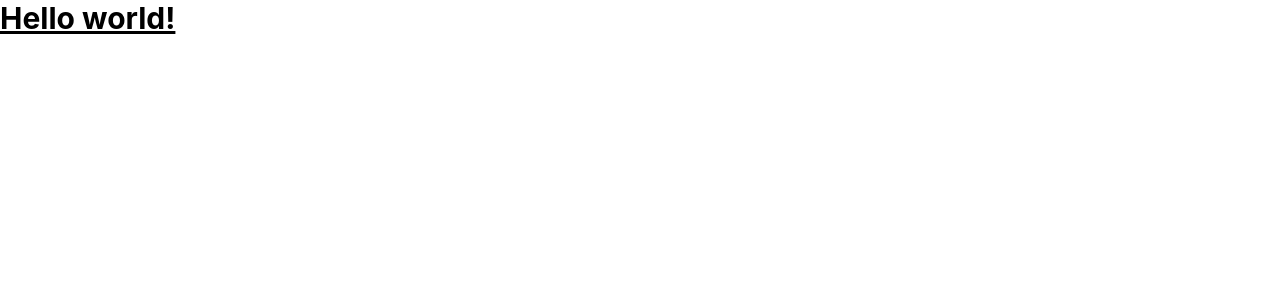
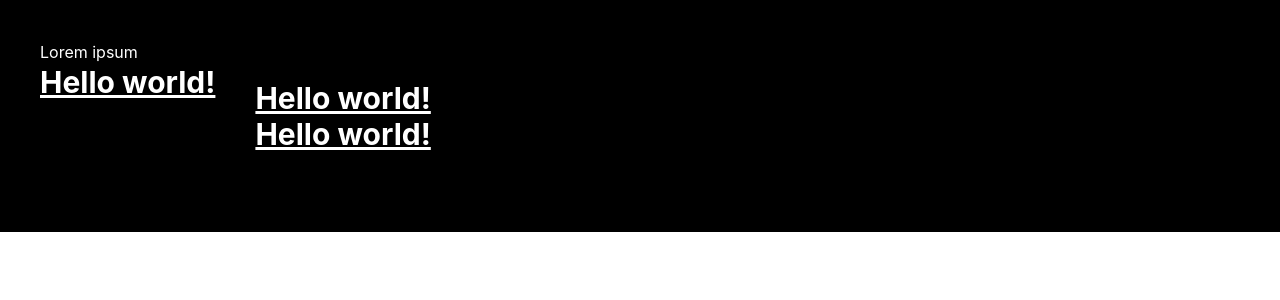
Before and after one commit to benyounesbd/DesignRooms, a React (Vite) app: page / in a window 1280 px wide. Shown: the top 300 px of the page. Built offline with nearby package versions, Linux system fonts and the light colour scheme.

Commit message:
added new components

```diff
--- a/src/App.tsx
+++ b/src/App.tsx
@@ -1,11 +1,20 @@
-import { useState } from "react";
+import View2D from "./components/View2D";
+import View3D from "./components/View3D";
+import Settings from "./components/Settings";
 
 function App() {
-  const [count, setCount] = useState(0);
-
   return (
     <>
-      <h1 className="text-3xl font-bold underline">Hello world!</h1>
+      <div className="bg-black text-white w-full h-full flex p-10">
+        <div>
+          <h1>Lorem ipsum</h1>
+          <View2D />
+        </div>
+        <div className=" m-10">
+          <View3D />
+          <Settings />
+        </div>
+      </div>
     </>
   );
 }
--- /dev/null
+++ b/src/components/Settings.tsx
@@ -0,0 +1,9 @@
+function App() {
+  return (
+    <>
+      <h1 className="text-3xl font-bold underline">Hello world!</h1>
+    </>
+  );
+}
+
+export default App;
--- /dev/null
+++ b/src/components/View2D.tsx
@@ -0,0 +1,9 @@
+function App() {
+  return (
+    <>
+      <h1 className="text-3xl font-bold underline">Hello world!</h1>
+    </>
+  );
+}
+
+export default App;
--- /dev/null
+++ b/src/components/View3D.tsx
@@ -0,0 +1,9 @@
+function App() {
+  return (
+    <>
+      <h1 className="text-3xl font-bold underline">Hello world!</h1>
+    </>
+  );
+}
+
+export default App;
```
